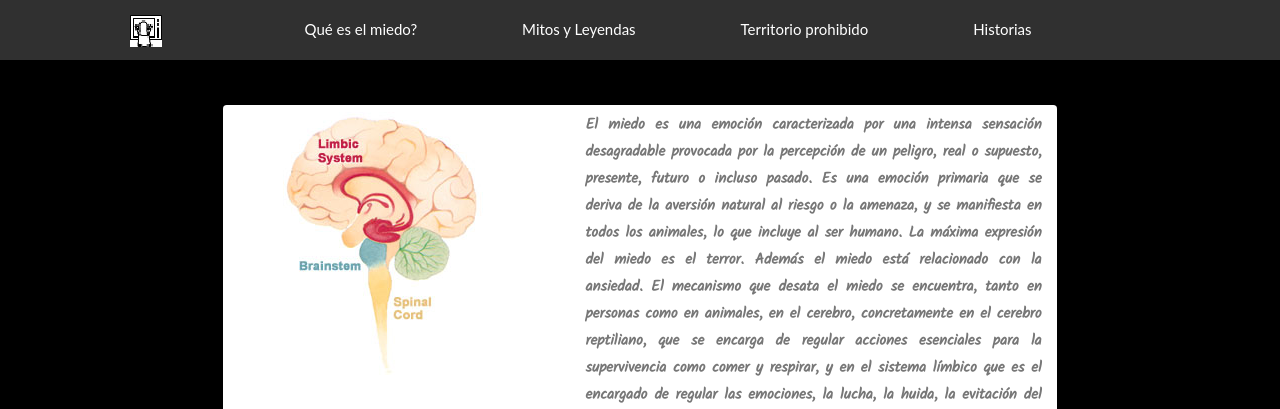
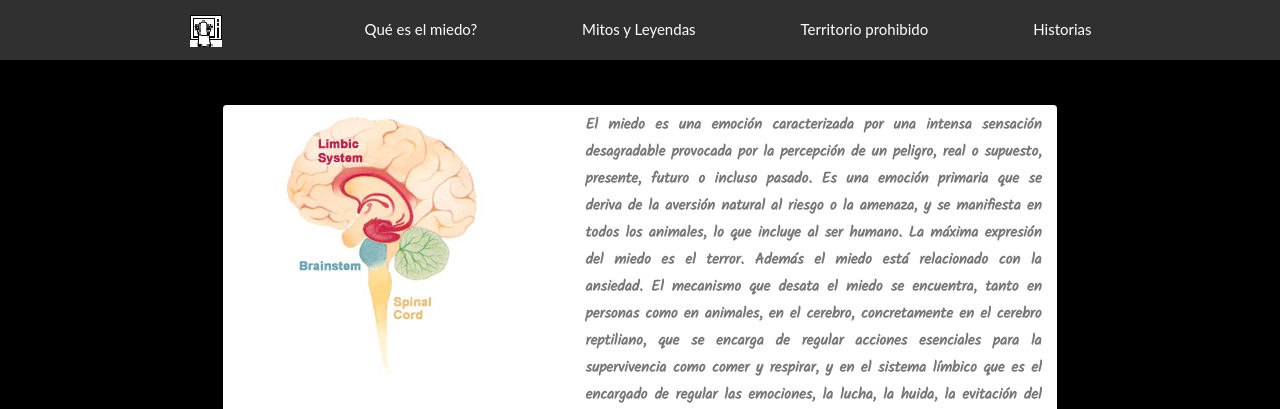
Before and after one commit to rtalyon/webMiedo, a PHP site: page /Fear.php in a window 1280 px wide. Shown: the top 409 px of the page. Run offline with PHP 8.4, Linux system fonts and the light colour scheme; some libraries are stand-ins or nearby versions; some web fonts are replaced.

Commit message:
cahngeee

```diff
--- a/inc/nav.php
+++ b/inc/nav.php
@@ -1,12 +1,13 @@
 <nav class="navbar navbar-expand-lg navbar-dark " style="background-color: #303030;">
 	  			<div class="container">
-	  			<a class="navbar-brand ml-5 mr-5" href="index.php">
+	  				<span class="ml-lg-5 mr-lg-3"></span>
+	  			<a class="navbar-brand ml-lg-5 mr-lg-5 pr-5" href="index.php">
 	  				<img src="img/if_Poltergeist_710069.png">
 	  			</a>
 	  			<button class="navbar-toggler" type="button" data-toggle="collapse" data-target="#navbarSupportedContent" aria-controls="navbarSupportedContent" aria-expanded="false" aria-label="Toggle navigation">
 	    			<span class="navbar-toggler-icon"></span>
 	  			</button>
-	  			<div class="collapse navbar-collapse ml-5" id="navbarSupportedContent">
+	  			<div class="collapse navbar-collapse " id="navbarSupportedContent">
 	    			<ul class="navbar-nav ">
 	      			<!-- 	<li class="nav-item dropdown">
 	        				<a class="nav-link active dropdown-toggle" id="navbarDropdown" role="button" data-toggle="dropdown" aria-haspopup="true" aria-expanded="false">Desplegable 1</a>
@@ -19,16 +20,16 @@
 	        					   <div class="dropdown-divider"></div> DIVIDER
 	        					</div>
 	      				</li> -->
-			      		<li class="nav-item active ml-5 mr-5">
+			      		<li class="nav-item active ml-lg-5 mr-lg-5">
 			        		<a class="nav-link" href="Fear.php">Qué es el miedo?</a>
 			      		</li>
-			      		<li class="nav-item active ml-5 mr-5">
+			      		<li class="nav-item active ml-lg-5 mr-lg-5">
 			        		<a class="nav-link" href="leyendasUrbanas.php">Mitos y Leyendas</a>
 			      		</li>
-			      		<li class="nav-item active ml-5 mr-5">
+			      		<li class="nav-item active ml-lg-5 mr-lg-5">
 			        		<a class="nav-link" href="lugares.php">Territorio prohibido</a>
 			      		</li>
-			      		<li class="nav-item active ml-5 mr-5">
+			      		<li class="nav-item active ml-lg-5 mr-lg-5">
 			        		<a class="nav-link" href="historia.php">Historias</a>
 			      		</li>
 	    			</ul>
```
